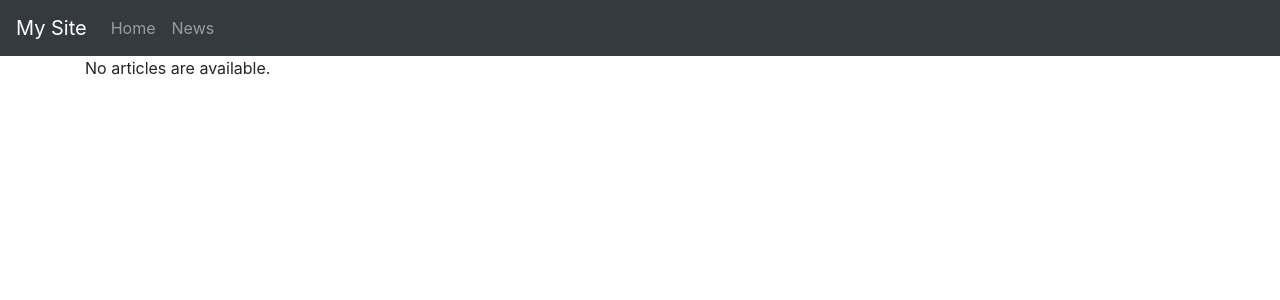
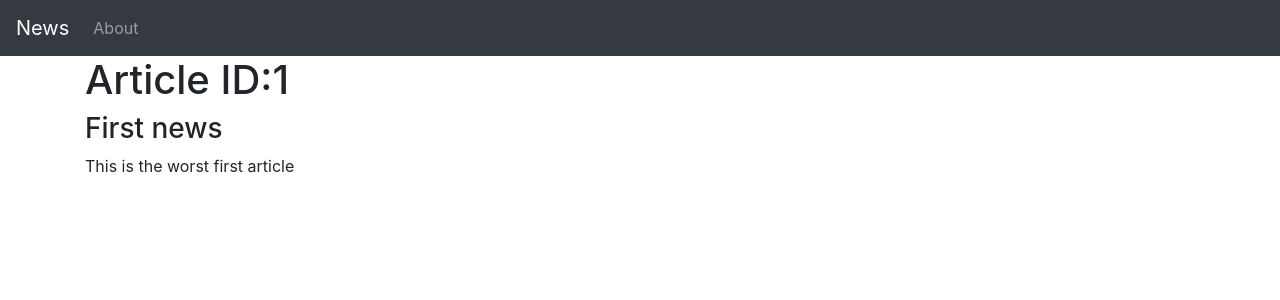
Before and after one commit to TarlanNaz/Lesson_Django, a Django app: page /news/1/ in a window 1280 px wide. Shown: the top 300 px of the page. Run offline with Django 5.2, Linux system fonts and the light colour scheme; some libraries are stand-ins or nearby versions.

Commit message:
2 zadanie

```diff
--- a/news_blog/templates/news_blog/base.html
+++ b/news_blog/templates/news_blog/base.html
@@ -1,15 +1,16 @@
 <head>
    <meta charset="UTF-8">
-   <link rel="stylesheet"
-href="https://maxcdn.bootstrapcdn.com/bootstrap/4.0.0/css/bootstrap.
-min.css" integrity="sha384-
-Gn5384xqQ1aoWXA+058RXPxPg6fy4IWvTNh0E263XmFcJlSAwiGgFAW/dAiS6JXm"
-crossorigin="anonymous">
+   <link rel="stylesheet" href="https://maxcdn.bootstrapcdn.com/bootstrap/4.0.0/css/bootstrap.min.css" integrity="sha384-Gn5384xqQ1aoWXA+058RXPxPg6fy4IWvTNh0E263XmFcJlSAwiGgFAW/dAiS6JXm" crossorigin="anonymous">
    <title>News</title>
 </head>
 
+
+
+
+<body>
+
     <nav class="navbar navbar-expand-lg navbar-dark bg-dark">
- <a class="navbar-brand" href="#">My Site</a>
+      <a class="navbar-brand" href="http://127.0.0.1:8000/news/#">News</a>
         <button class="navbar-toggler" type="button" data-toggle="collapse"
        data-target="#navbarNav" aria-controls="navbarNav" aria-
        expanded="false" aria-label="Toggle navigation">
@@ -18,47 +19,21 @@ expanded="false" aria-label="Toggle navigation">
         <div class="collapse navbar-collapse" id="navbarNav">
           <ul class="navbar-nav">
             <li class="nav-item">
-       <a class="nav-link" href="#">Home</a>
-     </li>
-     <li class="nav-item">
-      <a class="nav-link" href="#">News</a>
+             <a class="nav-link" href="http://127.0.0.1:8000/news/about">About</a>
          </ul>
        </div>
        </nav>
 
+
 <main role="main" class="container">
-      {% if articles %}
-          {% for article in articles %}
-              <div class="row">
-                  <div class="col-sm">
-                      <h1>{{ article.title }}</h1>
-                      <p>{{ article.text }}</p>
-                  </div>
-              </div>
-          {% endfor %}
-      {% else %}
-          <div class="row">
-              <div class="col-sm">
-                  <p>No articles are available.</p>
-              </div>
-          </div>
-      {% endif %}
+    <h1>{% block title %}My amazing news site{% endblock %}</h1>
+    {% block content %}
+    {% endblock %}
+</main>
 
-</main>
-<body>
-   <script src="https://code.jquery.com/jquery-3.2.1.slim.min.js"
-integrity="sha384-
-KJ3o2DKtIkvYIK3UENzmM7KCkRr/rE9/Qpg6aAZGJwFDMVNA/GpGFF93hXpG5KkN"
-crossorigin="anonymous"></script>
-<script
-src="https://cdnjs.cloudflare.com/ajax/libs/popper.js/1.12.9/umd/pop
-per.min.js" integrity="sha384-
-ApNbgh9B+Y1QKtv3Rn7W3mgPxhU9K/ScQsAP7hUibX39j7fakFPskvXusvfa0b4Q"
-crossorigin="anonymous"></script>
-<script
-src="https://maxcdn.bootstrapcdn.com/bootstrap/4.0.0/js/bootstrap.mi
-n.js" integrity="sha384-
-JZR6Spejh4U02d8jOt6vLEHfe/JQGiRRSQQxSfFWpi1MquVdAyjUar5+76PVCmYl"
-crossorigin="anonymous"></script>
+<script src="https://code.jquery.com/jquery-3.2.1.slim.min.js" integrity="sha384-KJ3o2DKtIkvYIK3UENzmM7KCkRr/rE9/Qpg6aAZGJwFDMVNA/GpGFF93hXpG5KkN" crossorigin="anonymous"></script>
+<script src="https://cdnjs.cloudflare.com/ajax/libs/popper.js/1.12.9/umd/popper.min.js" integrity="sha384-ApNbgh9B+Y1QKtv3Rn7W3mgPxhU9K/ScQsAP7hUibX39j7fakFPskvXusvfa0b4Q" crossorigin="anonymous"></script>
+<script src="https://maxcdn.bootstrapcdn.com/bootstrap/4.0.0/js/bootstrap.min.js" integrity="sha384-JZR6Spejh4U02d8jOt6vLEHfe/JQGiRRSQQxSfFWpi1MquVdAyjUar5+76PVCmYl" crossorigin="anonymous"></script>
+
 </body>
 </html>
--- a/news_blog/templates/news_blog/news_article.html
+++ b/news_blog/templates/news_blog/news_article.html
@@ -1,22 +1,12 @@
 {% extends "news_blog/base.html" %}
 
-{% block title %}My amazing news blog{% endblock %}
+{% block title %}Article ID:{{article.id}}{% endblock %}
 
 {% block content %}
-    {% if articles %}
-        {% for article in articles %}
-            <div class="row">
-                <div class="col-sm">
-                    <h3><a href={% url 'article' article_id=article.id %}>{{ article.title }}</a></h3>
-                    <p>{{ article.text }}</p>
-                </div>
-            </div>
-        {% endfor %}
-    {% else %}
-        <div class="row">
-            <div class="col-sm">
-                <p>No articles are available.</p>
-            </div>
+    <div class="row">
+        <div class="col-sm">
+            <h3>{{ article.title }}</h3>
+            <p>{{ article.text }}</p>
         </div>
-    {% endif %}
+    </div>
 {% endblock %}
--- a/news_blog/urls.py
+++ b/news_blog/urls.py
@@ -6,5 +6,6 @@ from . import views
 
 urlpatterns=[
     path('', views.index, name='index'),
-    path('<int:article_id>/', views.get_article, name='article')
+    path('<int:article_id>/', views.get_article, name='article'),
+    path('about/',views.me, name = 'Me'),
 ]
--- a/news_blog/views.py
+++ b/news_blog/views.py
@@ -1,4 +1,4 @@
-#from django.http import HttpResponse
+from django.http import HttpResponse
 from django.shortcuts import render
 
 articles = [
@@ -17,5 +17,10 @@ articles = [
 def index(request):
     return render(request,'news_blog/news_list.html', {'articles': articles})
 
-def get_article(request, article_id):
-    return render(request, 'news_blog/news_article.html', {'article': articles[article_id - 1 ]})
+def get_article(request, article_id,):
+    return render(request, 'news_blog/news_article.html', {'article': articles[article_id - 1]})
+
+def me(request):
+    return render(request,'news_blog/about.html',)
+
+#def get_
```
Also changed, not shown: news_blog/templates/news_blog/About.html (added, +11 -0 lines), news_blog/templates/news_blog/news_list.html (+16 -7 lines). Lines whose indentation alone changed are shown as unchanged.
